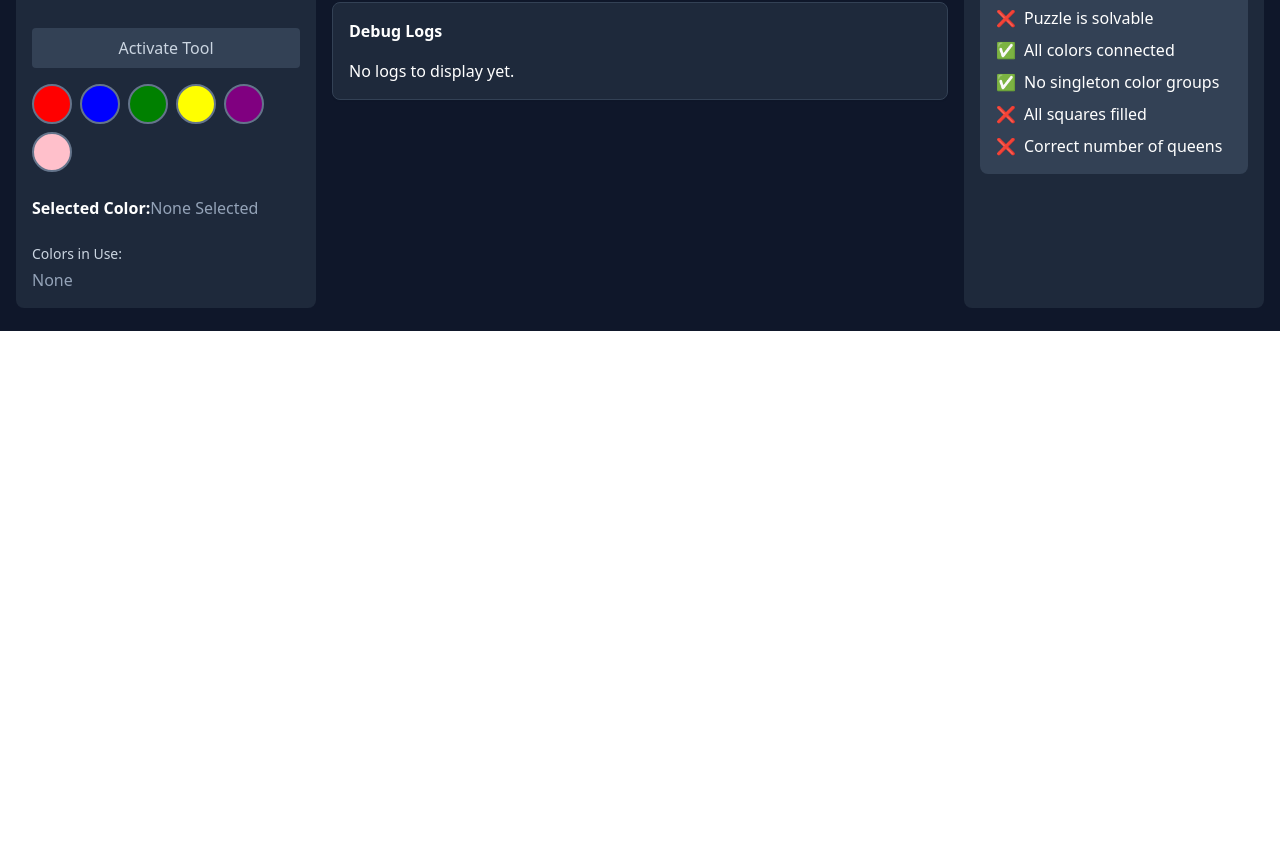
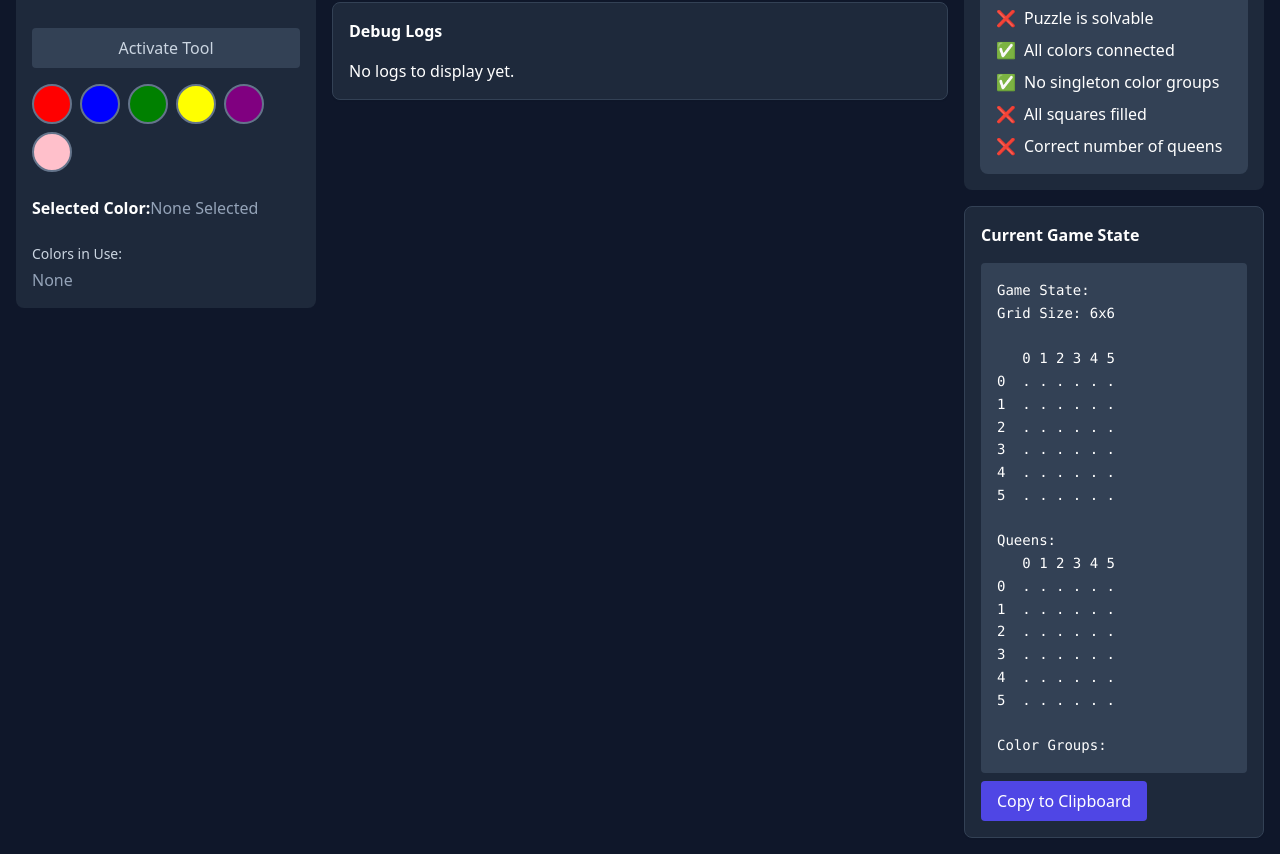
Before and after one commit to Crushford/Cassowary-Games, a Vue app: page /level-builder in a window 1280 px wide. Shown: the part 469-1323 px from the top of the page. Before the commit the page ends 800 px from the top, so only its background shows below. Built offline with nearby package versions, Linux system fonts and the light colour scheme.

Commit message:
Add Game state export component

```diff
--- /dev/null
+++ b/src/components/GameStateExport.vue
@@ -0,0 +1,48 @@
+<template>
+  <div>
+    <h3 class="font-semibold mb-4 text-white">Current Game State</h3>
+    <pre
+      class="font-mono whitespace-pre bg-slate-700 p-4 rounded text-sm overflow-x-auto my-2 text-white leading-relaxed"
+      >{{ exportText }}</pre
+    >
+    <button
+      @click="copyToClipboard"
+      class="px-4 py-2 bg-indigo-600 text-white border-none rounded cursor-pointer font-medium transition hover:bg-indigo-500"
+    >
+      Copy to Clipboard
+    </button>
+    <span v-if="copyStatus" class="ml-2 text-sm text-green-400">{{ copyStatus }}</span>
+  </div>
+</template>
+
+<script setup lang="ts">
+import { computed, ref } from 'vue';
+import { useGameStore } from '../stores/gameStore';
+
+const gameStore = useGameStore();
+
+// Generate export text as a computed property to keep it updated
+const exportText = computed(() => {
+  return gameStore.exportGameState();
+});
+
+// Method to copy text to clipboard
+const copyToClipboard = () => {
+  navigator.clipboard
+    .writeText(exportText.value)
+    .then(() => {
+      // Show a success message
+      copyStatus.value = 'Copied!';
+      setTimeout(() => {
+        copyStatus.value = '';
+      }, 2000);
+    })
+    .catch((err) => {
+      console.error('Failed to copy text: ', err);
+      copyStatus.value = 'Failed to copy';
+    });
+};
+
+// Status message for copy operation
+const copyStatus = ref('');
+</script>
--- a/src/components/PuzzleSolvingPanel.vue
+++ b/src/components/PuzzleSolvingPanel.vue
@@ -86,8 +86,6 @@
         <span class="text-white">Correct number of queens</span>
       </div>
     </div>
-
-    <!-- Debug Logs -->
   </aside>
 </template>
 
--- a/src/views/LevelBuilder.vue
+++ b/src/views/LevelBuilder.vue
@@ -34,8 +34,16 @@
       </section>
     </div>
 
-    <!-- Puzzle Solving Panel Sidebar on Right -->
-    <PuzzleSolvingPanel />
+    <!-- Right Side Column -->
+    <div class="flex flex-col gap-4">
+      <!-- Puzzle Solving Panel Sidebar on Right -->
+      <PuzzleSolvingPanel />
+
+      <!-- Game State Export Component -->
+      <section class="bg-slate-800 border border-slate-700 shadow-sm p-4 rounded-lg">
+        <GameStateExport />
+      </section>
+    </div>
   </div>
 </template>
 
@@ -52,6 +60,7 @@ const PuzzleSolvingPanel = defineAsyncComponent(
   () => import('../components/PuzzleSolvingPanel.vue')
 );
 const ColorPaletteTool = defineAsyncComponent(() => import('../components/ColorPaletteTool.vue'));
+const GameStateExport = defineAsyncComponent(() => import('../components/GameStateExport.vue'));
 
 const gameStore = useGameStore();
 
```
